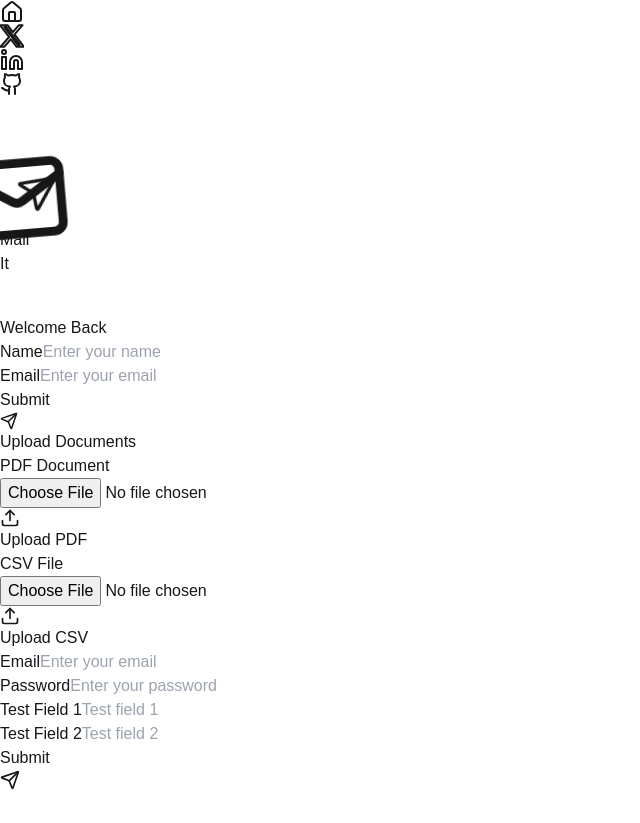
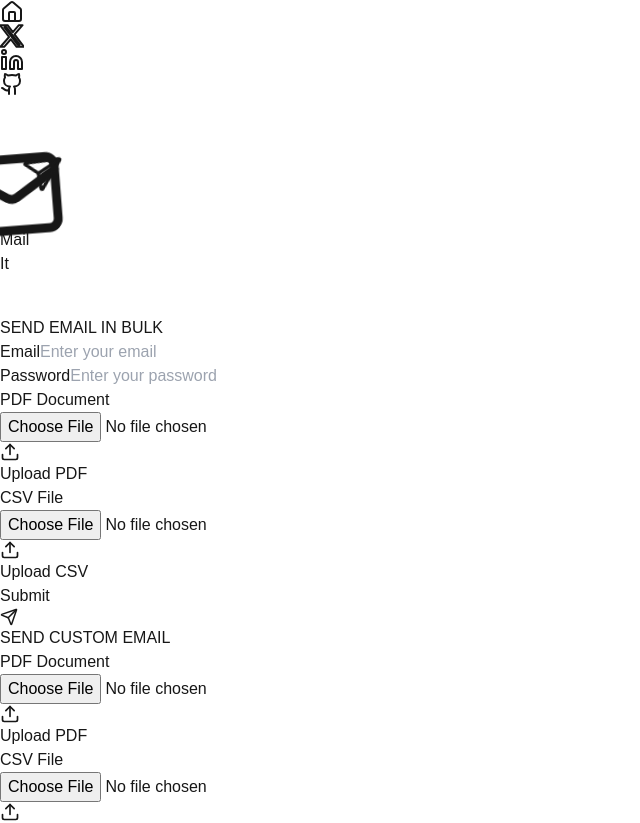
Before and after one commit to SwapnilSonker/MailIt_Frontend, a Next.js app: page / in a window 1280 px wide. Shown: the top 823 px of the page, without its empty margins (0-640 px from the left). Before the commit the page ends 800 px from the top, so only its background shows below. Built offline with nearby package versions, Linux system fonts and the light colour scheme.

Commit message:
UI refractored to the right one

```diff
--- a/src/components/AnimateCard.tsx
+++ b/src/components/AnimateCard.tsx
@@ -1,21 +1,42 @@
 import React, { useState } from 'react';
 import { motion } from 'framer-motion';
-import { Send } from 'lucide-react';
+import { Send, Upload } from 'lucide-react';
 
 interface FormData {
-  name: string;
-  email: string;
+  sender_password: string;
+  sender_email: string;
+  csv_file: File | null;
+  resume_pdf: File | null;
 }
 
 export function AnimatedCard() {
   const [formData, setFormData] = useState<FormData>({
-    name: '',
-    email: ''
+    sender_password: '',
+    sender_email: '',
+    csv_file: null,
+    resume_pdf: null,
   });
+
+  const handleFileChange = (e: React.ChangeEvent<HTMLInputElement>, type: 'pdf' | 'csv') => {
+    const file = e.target.files?.[0] || null;
+    setFormData(prev => ({
+      ...prev,
+      [type === 'pdf' ? 'pdfFile' : 'csv_file']: file
+    }));
+  };
+
 
   const handleSubmit = (e: React.FormEvent) => {
     e.preventDefault();
-    console.log('Form submitted:', formData);
+
+    console.log('Form submitted:', {
+      sender_email: formData.sender_email,
+      sender_password:formData.sender_password,
+      csv_file: formData.csv_file ? formData.csv_file.name : 'No file uploaded',
+      resume_pdf: formData.resume_pdf ? formData.resume_pdf.name : 'No file uploaded',
+    });
+
+    // Further processing can be done here, such as sending the files to the server.
   };
 
   return (
@@ -26,33 +47,17 @@ export function AnimatedCard() {
         type: "spring",
         stiffness: 100,
         damping: 15,
-        duration: 0.8
+        duration: 0.8,
       }}
       className="w-full max-w-md bg-white/90 backdrop-blur-sm p-8 rounded-2xl shadow-xl"
     >
       <form onSubmit={handleSubmit} className="space-y-6">
         <h2 className="text-3xl font-bold text-gray-800 mb-8 text-center">
-          Welcome Back
+          SEND EMAIL IN BULK
         </h2>
 
         <div className="space-y-4">
-          <motion.div
-            initial={{ x: -50, opacity: 0 }}
-            animate={{ x: 0, opacity: 1 }}
-            transition={{ delay: 0.2 }}
-          >
-            <label className="block text-sm font-medium text-gray-700 mb-1">
-              Name
-            </label>
-            <input
-              type="text"
-              value={formData.name}
-              onChange={(e) => setFormData({ ...formData, name: e.target.value })}
-              className="w-full px-4 py-3 rounded-lg border border-gray-300 focus:ring-2 focus:ring-purple-500 focus:border-transparent transition-all duration-200 outline-none"
-              placeholder="Enter your name"
-            />
-          </motion.div>
-
+          {/* Email Field */}
           <motion.div
             initial={{ x: -50, opacity: 0 }}
             animate={{ x: 0, opacity: 1 }}
@@ -62,15 +67,94 @@ export function AnimatedCard() {
               Email
             </label>
             <input
-              type="email"
-              value={formData.email}
-              onChange={(e) => setFormData({ ...formData, email: e.target.value })}
-              className="w-full px-4 py-3 rounded-lg border border-gray-300 focus:ring-2 focus:ring-purple-500 focus:border-transparent transition-all duration-200 outline-none"
+              type="sender_email"
+              value={formData.sender_email}
+              onChange={(e) =>
+                setFormData({ ...formData, sender_email: e.target.value })
+              }
+              className="w-full px-4 py-3 rounded-lg border text-black border-gray-300 focus:ring-2 focus:ring-yellow-500 focus:border-transparent transition-all duration-200 outline-none"
               placeholder="Enter your email"
             />
           </motion.div>
+
+          <motion.div
+            initial={{ x: -50, opacity: 0 }}
+            animate={{ x: 0, opacity: 1 }}
+            transition={{ delay: 0.4 }}
+          >
+            <label className="block text-sm font-medium text-gray-700 mb-1">
+              Password
+            </label>
+            <input
+              type="sender_password"
+              value={formData.sender_password}
+              onChange={(e) =>
+                setFormData({ ...formData, sender_password: e.target.value })
+              }
+              className="w-full px-4 py-3 rounded-lg border text-black border-gray-300 focus:ring-2 focus:ring-yellow-500 focus:border-transparent transition-all duration-200 outline-none"
+              placeholder="Enter your password"
+            />
+          </motion.div>
+
+          <motion.div
+            initial={{ x: -50, opacity: 0 }}
+            animate={{ x: 0, opacity: 1 }}
+            transition={{ delay: 0.2 }}
+            className="md:col-span-2 grid grid-cols-1 md:grid-cols-2 gap-6"
+          >
+            <div className="space-y-2">
+              <label className="block text-sm font-medium text-gray-700">
+                PDF Document
+              </label>
+              <div className="relative">
+                <input
+                  type="file"
+                  accept=".pdf"
+                  onChange={(e) => handleFileChange(e, "pdf")}
+                  className="hidden"
+                  id="pdf-upload"
+                />
+                <label
+                  htmlFor="pdf-upload"
+                  className="w-full flex items-center justify-center px-4 py-3 border-2 border-dashed border-yellow-300 rounded-lg cursor-pointer hover:border-yellow-500 transition-colors"
+                >
+                  <Upload className="mr-2 text-yellow-500" size={20} />
+                  <span className="text-gray-600">
+                    {formData.resume_pdf
+                      ? formData.resume_pdf.name
+                      : "Upload PDF"}
+                  </span>
+                </label>
+              </div>
+            </div>
+
+            <div className="space-y-2">
+              <label className="block text-sm font-medium text-gray-700">
+                CSV File
+              </label>
+              <div className="relative">
+                <input
+                  type="file"
+                  accept=".csv"
+                  onChange={(e) => handleFileChange(e, "csv")}
+                  className="hidden"
+                  id="csv-upload"
+                />
+                <label
+                  htmlFor="csv-upload"
+                  className="w-full flex items-center justify-center px-4 py-3 border-2 border-dashed border-yellow-300 rounded-lg cursor-pointer hover:border-yellow-500 transition-colors"
+                >
+                  <Upload className="mr-2 text-yellow-500" size={20} />
+                  <span className="text-gray-600">
+                    {formData.csv_file ? formData.csv_file.name : "Upload CSV"}
+                  </span>
+                </label>
+              </div>
+            </div>
+          </motion.div>
         </div>
 
+        {/* Submit Button */}
         <motion.button
           type="submit"
           whileHover={{ scale: 1.02 }}
--- a/src/components/AnimateCard2.tsx
+++ b/src/components/AnimateCard2.tsx
@@ -3,22 +3,22 @@ import { motion } from 'framer-motion';
 import { Send, Upload } from 'lucide-react';
 
 interface FormData {
-  email: string;
-  password: string;
-  test1: string;
-  test2: string;
-  pdfFile: File | null;
-  csvFile: File | null;
+  sender_email: string;
+  sender_password: string;
+  data_source: string;
+  html_body: string;
+  temporary_pdf: File | null;
+  CSV: File | null;
 }
 
 export function AnimatedCard2() {
   const [formData, setFormData] = useState<FormData>({
-    email: '',
-    password: '',
-    test1: '',
-    test2: '',
-    pdfFile: null,
-    csvFile: null
+    sender_email: '',
+    sender_password: '',
+    data_source: '',
+    html_body: '',
+    temporary_pdf: null,
+    CSV: null
   });
 
   const handleSubmit = (e: React.FormEvent) => {
@@ -30,7 +30,7 @@ export function AnimatedCard2() {
     const file = e.target.files?.[0] || null;
     setFormData(prev => ({
       ...prev,
-      [type === 'pdf' ? 'pdfFile' : 'csvFile']: file
+      [type === 'pdf' ? 'temporary_pdf' : 'CSV']: file
     }));
   };
 
@@ -48,7 +48,7 @@ export function AnimatedCard2() {
     >
       <form onSubmit={handleSubmit} className="space-y-8">
         <h2 className="text-4xl font-bold text-gray-800 mb-8 text-center">
-          Upload Documents
+          SEND CUSTOM EMAIL
         </h2>
 
         <div className="grid grid-cols-1 md:grid-cols-2 gap-6">
@@ -73,11 +73,11 @@ export function AnimatedCard2() {
                 />
                 <label
                   htmlFor="pdf-upload"
-                  className="w-full flex items-center justify-center px-4 py-3 border-2 border-dashed border-purple-300 rounded-lg cursor-pointer hover:border-purple-500 transition-colors"
+                  className="w-full flex items-center justify-center px-4 py-3 border-2 border-dashed border-yellow-300 rounded-lg cursor-pointer hover:border-yellow-500 transition-colors"
                 >
-                  <Upload className="mr-2 text-purple-500" size={20} />
+                  <Upload className="mr-2 text-yellow-500" size={20} />
                   <span className="text-gray-600">
-                    {formData.pdfFile ? formData.pdfFile.name : 'Upload PDF'}
+                    {formData.temporary_pdf ? formData.temporary_pdf.name : 'Upload PDF'}
                   </span>
                 </label>
               </div>
@@ -97,11 +97,11 @@ export function AnimatedCard2() {
                 />
                 <label
                   htmlFor="csv-upload"
-                  className="w-full flex items-center justify-center px-4 py-3 border-2 border-dashed border-purple-300 rounded-lg cursor-pointer hover:border-purple-500 transition-colors"
+                  className="w-full flex items-center justify-center px-4 py-3 border-2 border-dashed border-yellow-300 rounded-lg cursor-pointer hover:border-yellow-500 transition-colors"
                 >
-                  <Upload className="mr-2 text-purple-500" size={20} />
+                  <Upload className="mr-2 text-yellow-500" size={20} />
                   <span className="text-gray-600">
-                    {formData.csvFile ? formData.csvFile.name : 'Upload CSV'}
+                    {formData.CSV ? formData.CSV.name : 'Upload CSV'}
                   </span>
                 </label>
               </div>
@@ -118,10 +118,10 @@ export function AnimatedCard2() {
               Email
             </label>
             <input
-              type="email"
-              value={formData.email}
-              onChange={(e) => setFormData({ ...formData, email: e.target.value })}
-              className="w-full px-4 py-3 rounded-lg border border-gray-300 focus:ring-2 focus:ring-purple-500 focus:border-transparent transition-all duration-200 outline-none"
+              type="sender_email"
+              value={formData.sender_email}
+              onChange={(e) => setFormData({ ...formData, sender_email: e.target.value })}
+              className="w-full px-4 py-3 rounded-lg border text-black border-gray-300 focus:ring-2 focus:ring-yellow-500 focus:border-transparent transition-all duration-200 outline-none"
               placeholder="Enter your email"
             />
           </motion.div>
@@ -135,10 +135,10 @@ export function AnimatedCard2() {
               Password
             </label>
             <input
-              type="password"
-              value={formData.password}
-              onChange={(e) => setFormData({ ...formData, password: e.target.value })}
-              className="w-full px-4 py-3 rounded-lg border border-gray-300 focus:ring-2 focus:ring-purple-500 focus:border-transparent transition-all duration-200 outline-none"
+              type="sender_password"
+              value={formData.sender_password}
+              onChange={(e) => setFormData({ ...formData, sender_password: e.target.value })}
+              className="w-full px-4 py-3 rounded-lg border text-black border-gray-300 focus:ring-2 focus:ring-yellow-500 focus:border-transparent transition-all duration-200 outline-none"
               placeholder="Enter your password"
             />
           </motion.div>
@@ -149,14 +149,14 @@ export function AnimatedCard2() {
             transition={{ delay: 0.5 }}
           >
             <label className="block text-sm font-medium text-gray-700 mb-1">
-              Test Field 1
+              Receiver's Email
             </label>
             <input
               type="text"
-              value={formData.test1}
-              onChange={(e) => setFormData({ ...formData, test1: e.target.value })}
-              className="w-full px-4 py-3 rounded-lg border border-gray-300 focus:ring-2 focus:ring-purple-500 focus:border-transparent transition-all duration-200 outline-none"
-              placeholder="Test field 1"
+              value={formData.data_source}
+              onChange={(e) => setFormData({ ...formData, data_source: e.target.value })}
+              className="w-full px-4 py-3 rounded-lg border text-black border-gray-300 focus:ring-2 focus:ring-yellow-500 focus:border-transparent transition-all duration-200 outline-none"
+              placeholder="Receiver's Email"
             />
           </motion.div>
 
@@ -166,14 +166,14 @@ export function AnimatedCard2() {
             transition={{ delay: 0.6 }}
           >
             <label className="block text-sm font-medium text-gray-700 mb-1">
-              Test Field 2
+              HTML or Text
             </label>
             <input
               type="text"
-              value={formData.test2}
-              onChange={(e) => setFormData({ ...formData, test2: e.target.value })}
-              className="w-full px-4 py-3 rounded-lg border border-gray-300 focus:ring-2 focus:ring-purple-500 focus:border-transparent transition-all duration-200 outline-none"
-              placeholder="Test field 2"
+              value={formData.html_body}
+              onChange={(e) => setFormData({ ...formData, html_body: e.target.value })}
+              className="w-full px-4 py-3 rounded-lg border text-black border-gray-300 focus:ring-2 focus:ring-yellow-500 focus:border-transparent transition-all duration-200 outline-none"
+              placeholder="HTML or Text"
             />
           </motion.div>
         </div>
```
